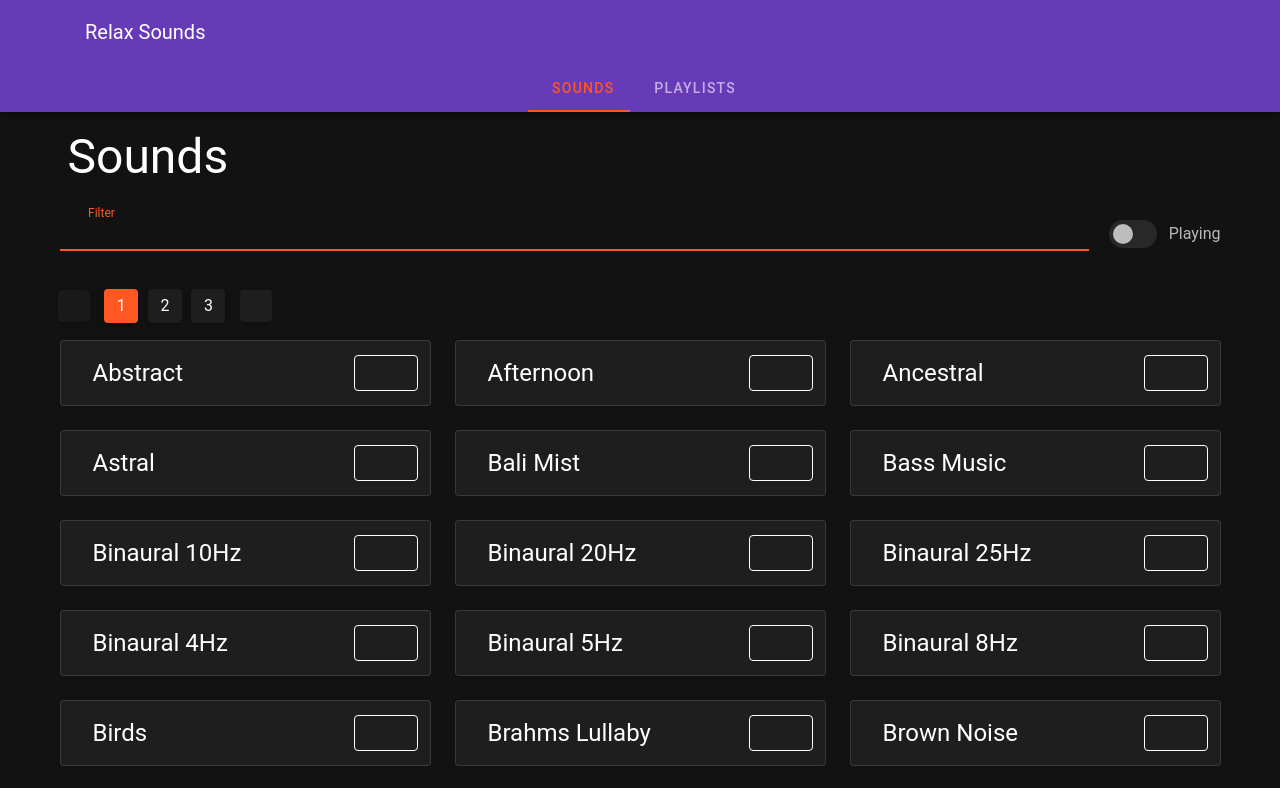
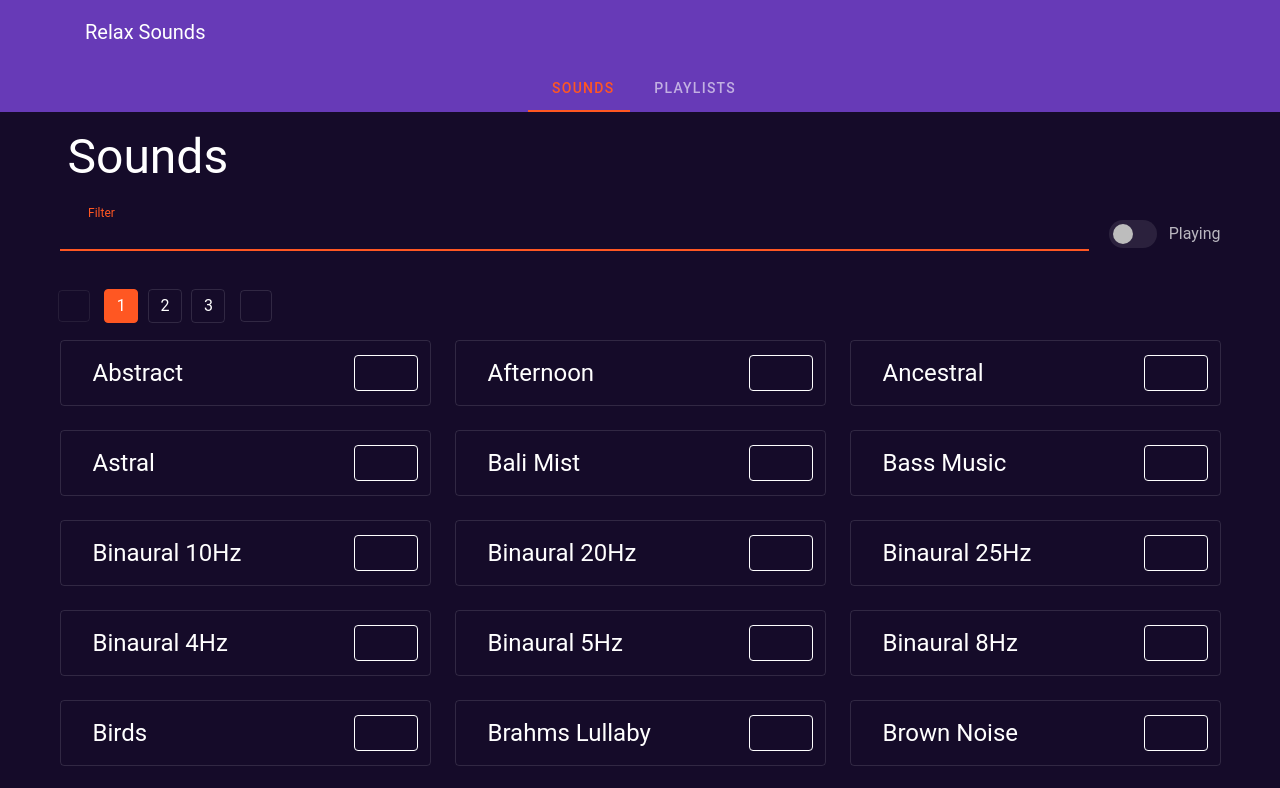
Before and after one commit to gabe565/relax-sounds, a Vue app: page /sounds in a window 1280 px wide. Shown: the top 788 px of the page. Built offline with nearby package versions, Linux system fonts and the light colour scheme; some icons are missing; the HTML template or start-up script is replaced by a standard one.

Commit message:
:lipstick: More consistent UI. Flatter overall look.

```diff
--- a/src/App.vue
+++ b/src/App.vue
@@ -16,7 +16,7 @@
       </v-list>
     </v-navigation-drawer>
 
-    <v-app-bar app dark hide-on-scroll color="accent">
+    <v-app-bar app dark hide-on-scroll color="accent" flat>
       <v-app-bar-nav-icon @click.stop="toggleDrawer"/>
       <v-toolbar-title>
         <v-icon aria-hidden="true" class="mr-2">fas fa-bed-alt</v-icon>
@@ -89,8 +89,36 @@ export default {
 };
 </script>
 
-<style>
+<style lang="scss">
+  .theme--light {
+    &.v-pagination {
+      .v-pagination__navigation, .v-pagination__item {
+        border: thin solid rgba(0, 0, 0, 0.12);
+      }
+    }
+  }
+  .theme--dark {
+    &.v-application {
+      background: #150b29;
+    }
+    &.v-card {
+      background: transparent;
+    }
+    &.v-pagination {
+      .v-pagination__navigation, .v-pagination__item {
+        border: thin solid rgba(255, 255, 255, 0.12);
+        background: transparent;
+      }
+    }
+  }
+
   .fa-spin-2x {
     animation: fa-spin 750ms infinite linear;
   }
+
+  .v-pagination__navigation, .v-pagination__item {
+    box-shadow: none;
+    outline: none;
+    transition: 0.2s cubic-bezier(0, 0.5, 0.2, 1);
+  }
 </style>
--- a/src/main.js
+++ b/src/main.js
@@ -1,9 +1,9 @@
 import Vue from 'vue';
-import App from './App.vue';
 import './registerServiceWorker';
 import vuetify from './plugins/vuetify';
 import store from './plugins/store/main';
 import router from './plugins/routes';
+import App from './App.vue';
 
 Vue.config.productionTip = false;
 
```
